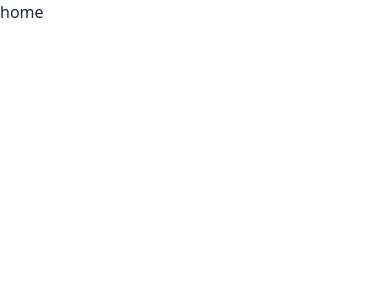
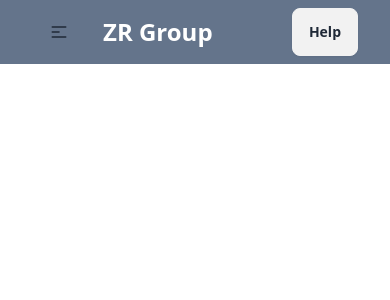
Before and after one commit to DavRahim/demo-ecommerce, a React (Vite) app in the folder client/: page / in a window 390 px wide. Shown: the top 300 px of the page. Built offline with nearby package versions, Linux system fonts and the light colour scheme.

Commit message:
header is added

```diff
--- /dev/null
+++ b/client/src/components/Header/Header.jsx
@@ -0,0 +1,81 @@
+import React from "react";
+
+const Header = () => {
+  return (
+    <>
+      <div className="navbar bg-base-100 bg-slate-500 px-8">
+        <div className="navbar-start">
+          <div className="dropdown">
+            <div tabIndex={0} role="button" className="btn btn-ghost lg:hidden">
+              <svg
+                xmlns="http://www.w3.org/2000/svg"
+                className="h-5 w-5"
+                fill="none"
+                viewBox="0 0 24 24"
+                stroke="currentColor"
+              >
+                <path
+                  strokeLinecap="round"
+                  strokeLinejoin="round"
+                  strokeWidth="2"
+                  d="M4 6h16M4 12h8m-8 6h16"
+                />
+              </svg>
+            </div>
+            <ul
+              tabIndex={0}
+              className="menu menu-sm dropdown-content mt-3 z-[1] p-2 shadow bg-base-100 rounded-box w-52"
+            >
+              <li>
+                <a>Item 1</a>
+              </li>
+              <li>
+                <a>Parent</a>
+                <ul className="p-2">
+                  <li>
+                    <a>Submenu 1</a>
+                  </li>
+                  <li>
+                    <a>Submenu 2</a>
+                  </li>
+                </ul>
+              </li>
+              <li>
+                <a>Item 3</a>
+              </li>
+            </ul>
+          </div>
+          <a className="btn btn-ghost text-2xl text-white">ZR Group</a>
+        </div>
+        <div className="navbar-center hidden lg:flex">
+          <ul className="menu menu-horizontal px-1 text-white text-xl">
+            <li>
+              <a>Home</a>
+            </li>
+            <li>
+              <details>
+                <summary>Product</summary>
+                <ul className="p-2">
+                  <li>
+                    <a>Submenu 1</a>
+                  </li>
+                  <li>
+                    <a>Submenu 2</a>
+                  </li>
+                </ul>
+              </details>
+            </li>
+            <li>
+              <a>Summary</a>
+            </li>
+          </ul>
+        </div>
+        <div className="navbar-end">
+          <a className="btn">Help</a>
+        </div>
+      </div>
+    </>
+  );
+};
+
+export default Header;
--- a/client/src/page/Home.jsx
+++ b/client/src/page/Home.jsx
@@ -1,8 +1,9 @@
+import Header from "../components/Header/Header";
 
 const Home = () => {
     return (
         <div>
-            home
+          <Header/>
         </div>
     );
 };
```
